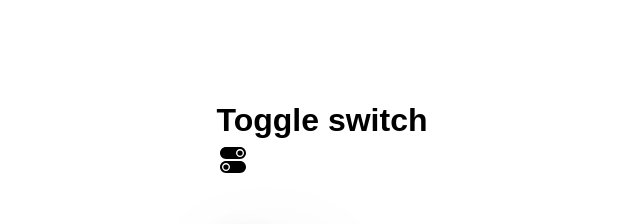
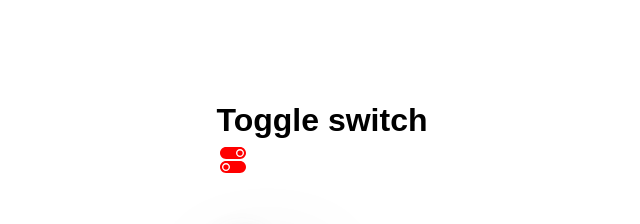
Before and after one commit to palak-bajpai-039/react_project, a React (Vite) app: page / in a window 1280 px wide. Shown: the top 224 px of the page, without its empty margins (318-958 px from the left). Built offline with nearby package versions, Linux system fonts and the light colour scheme.

Commit message:
react_project

```diff
--- a/src/components/projects/toggal_switch/toggalSwitch.jsx
+++ b/src/components/projects/toggal_switch/toggalSwitch.jsx
@@ -15,7 +15,7 @@ export const ToggalSwitch = () => {
     <>
       <h1 style={{ color: "#000", textAlign: "center" }}>
         Toggle switch
-        <IoIosSwitch />
+        <IoIosSwitch style={{ color: "red", textAlign: "center" }} />
       </h1>
       <div
         className="toggle-switch"
```
